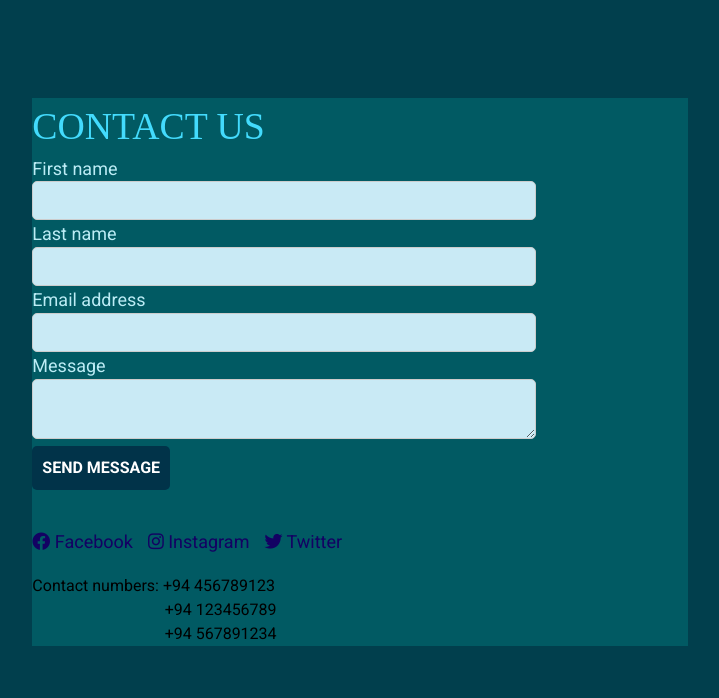
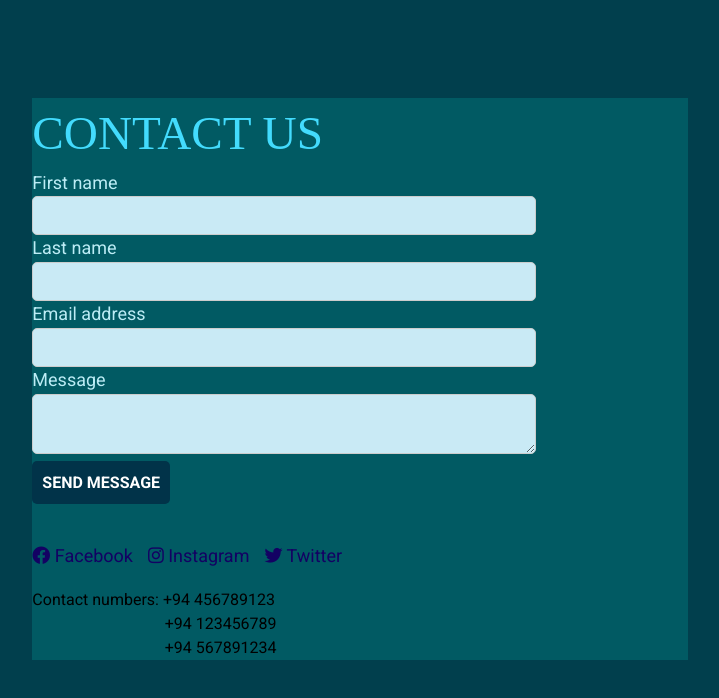
Before and after one commit to VOSANDI2003/contact_us, a Next.js app: page / in a window 1280 px wide. Shown: the top 698 px of the page, without its empty margins (280-999 px from the left). Built offline with nearby package versions, Linux system fonts and the light colour scheme.

Commit message:
Update globals.css

```diff
--- a/src/app/globals.css
+++ b/src/app/globals.css
@@ -72,7 +72,7 @@ html, body {
 
 
 .text-4xl{
-  font-size:1cm;
+  font-size:1.25cm;
   color: #43dbfd;
   margin-right: 2cm;
   font-family:'inkut antiqua';
```
